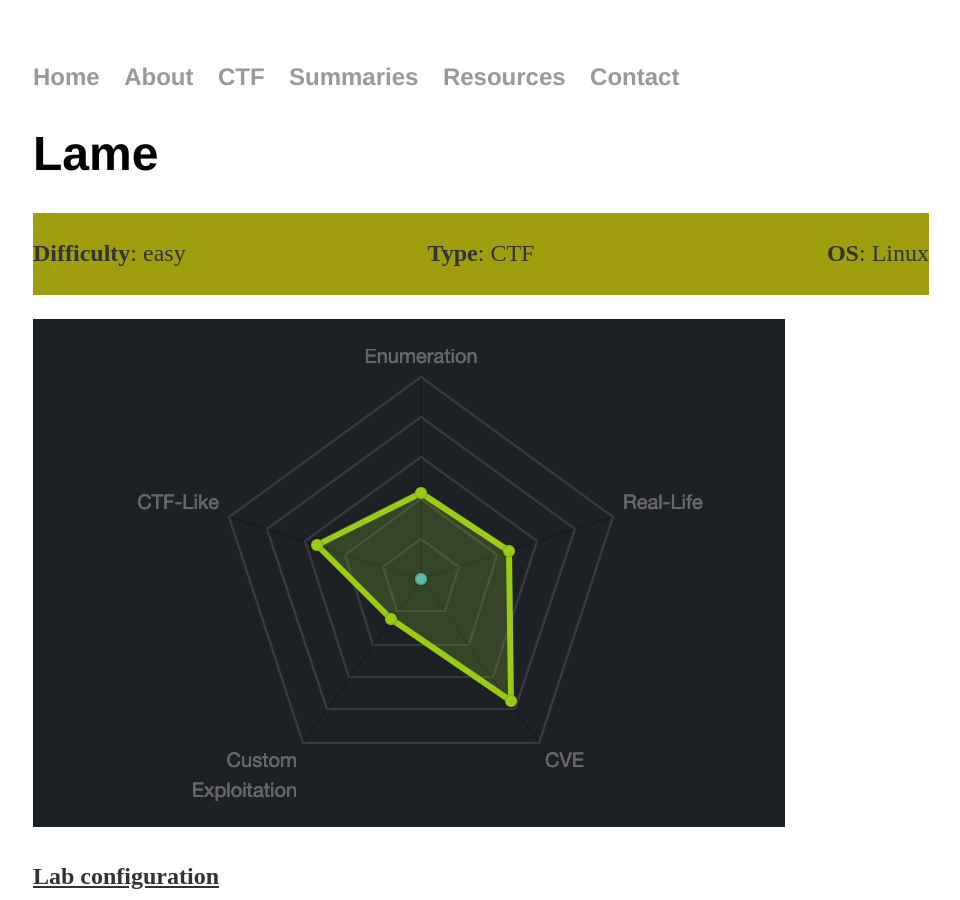
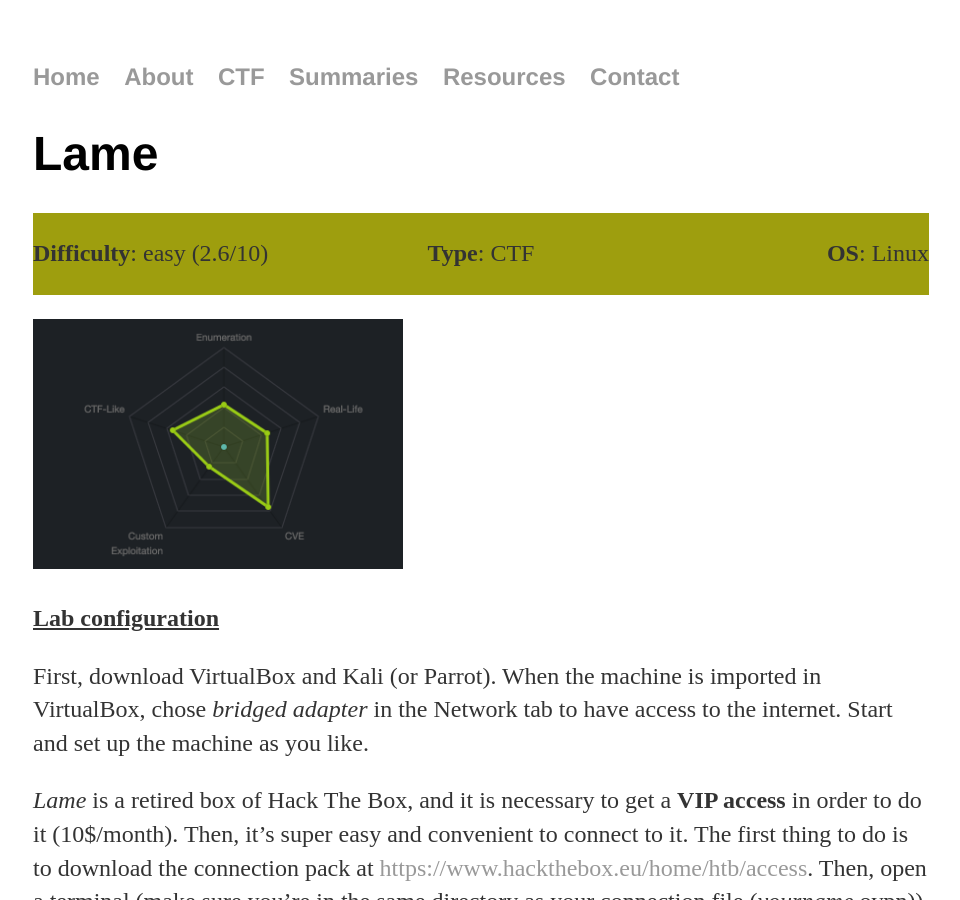
Before and after one commit to jsom1/jsom1.github.io, a Jekyll site: the page built from _walkthroughs/Lame.md, in a window 1280 px wide and 900 px high. Shown: the whole window, without its empty margins (159-1119 px from the left). Built offline with Jekyll 4.4.1, drawn with Linux system fonts in a browser that asks for light colours; our own code applies the rules of GitHub Pages for plain Markdown files.

Commit message:
Update Lame.md

```diff
--- a/_walkthroughs/Lame.md
+++ b/_walkthroughs/Lame.md
@@ -9,20 +9,18 @@
 
  <div id="boxinfo">
  <div id="textbox">
- <p class="alignleft">**Difficulty**: easy</p>
+ <p class="alignleft">**Difficulty**: easy (2.6/10)</p>
  <p class="aligncenter">**Type**: CTF</p>
  <p class="alignright">**OS**: Linux</p>
  </div>
  <div style="clear: both;"></div>
  </div>
 
-
 <div class="img_container">
-![desc]({{https://jsom1.github.io/}}/_images/htb_lame_desc.png)
+![desc]({{https://jsom1.github.io/}}/_images/htb_lame_desc.png){: height="250px" width = "280px"}
 </div>
 
 <ins>**Lab configuration**</ins>
-
 
 First, download VirtualBox and Kali (or Parrot). When the machine is imported in VirtualBox, chose *bridged adapter* in the Network tab to have access to the internet. Start and set up the machine as you like.
 
```
